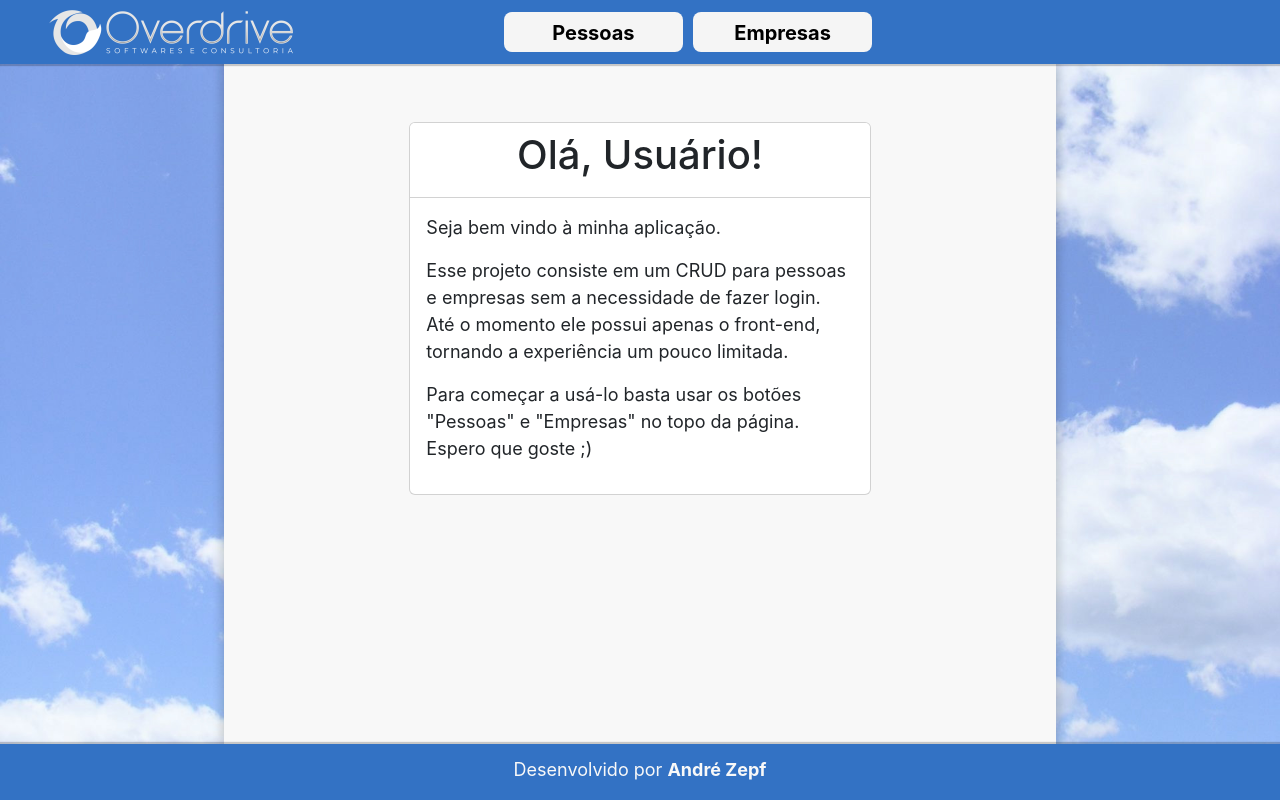
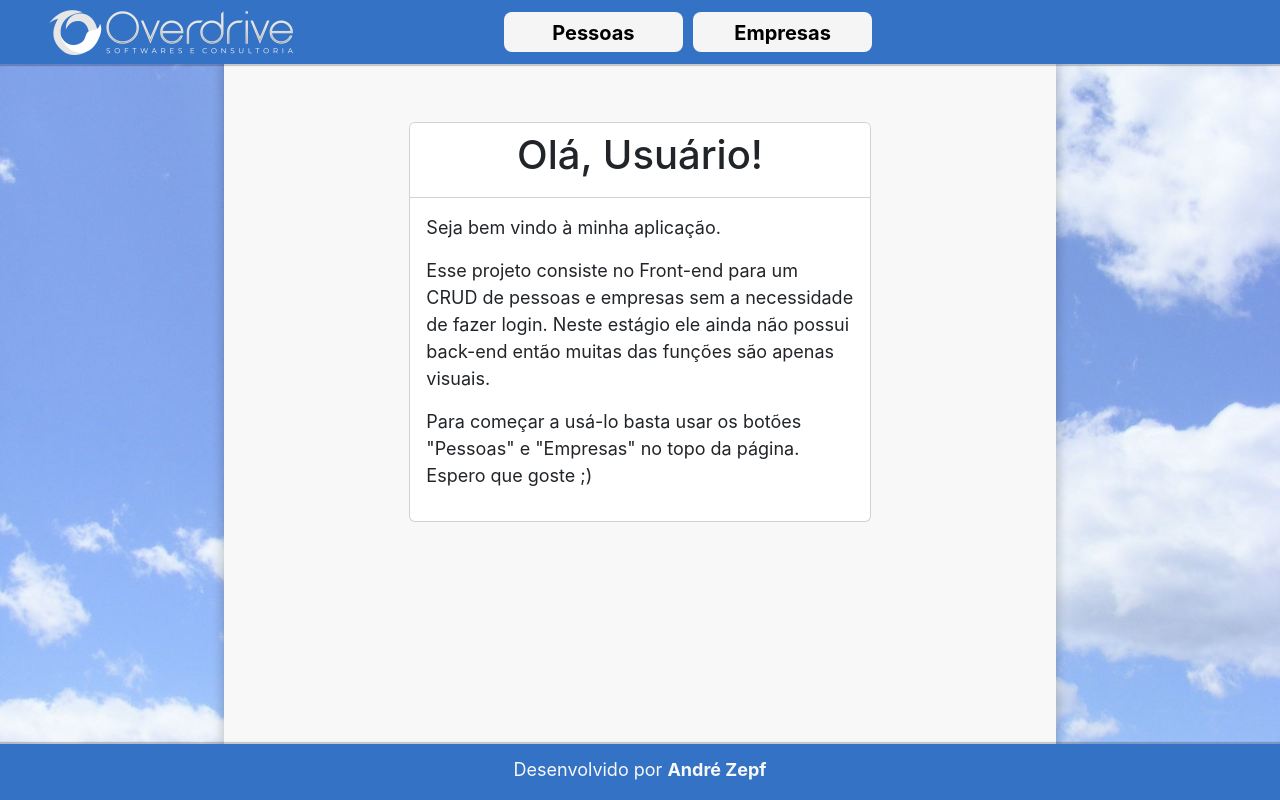
Before and after one commit to Andrezepf/projeto-2-overdrive, a React (Vite) app in the folder projeto-2-overdrive/: page / in a window 1280 px wide. Built offline with nearby package versions, Linux system fonts and the light colour scheme.

Commit message:
Update Home.jsx

```diff
--- a/projeto-2-overdrive/src/pages/Home.jsx
+++ b/projeto-2-overdrive/src/pages/Home.jsx
@@ -10,7 +10,7 @@ const Home = () => {
               </div>
               <div className="card-body">
                 <p>Seja bem vindo à minha aplicação.</p>
-                <p>Esse projeto consiste em um CRUD para pessoas e empresas sem a necessidade de fazer login. Até o momento ele possui apenas o front-end, tornando a experiência um pouco limitada. </p>
+                <p>Esse projeto consiste no Front-end para um CRUD de pessoas e empresas sem a necessidade de fazer login. Neste estágio ele ainda não possui back-end então muitas das funções são apenas visuais. </p>
                 <p>Para começar a usá-lo basta usar os botões "Pessoas" e "Empresas" no topo da página. Espero que goste ;)</p>
               </div>
             </div>
```
